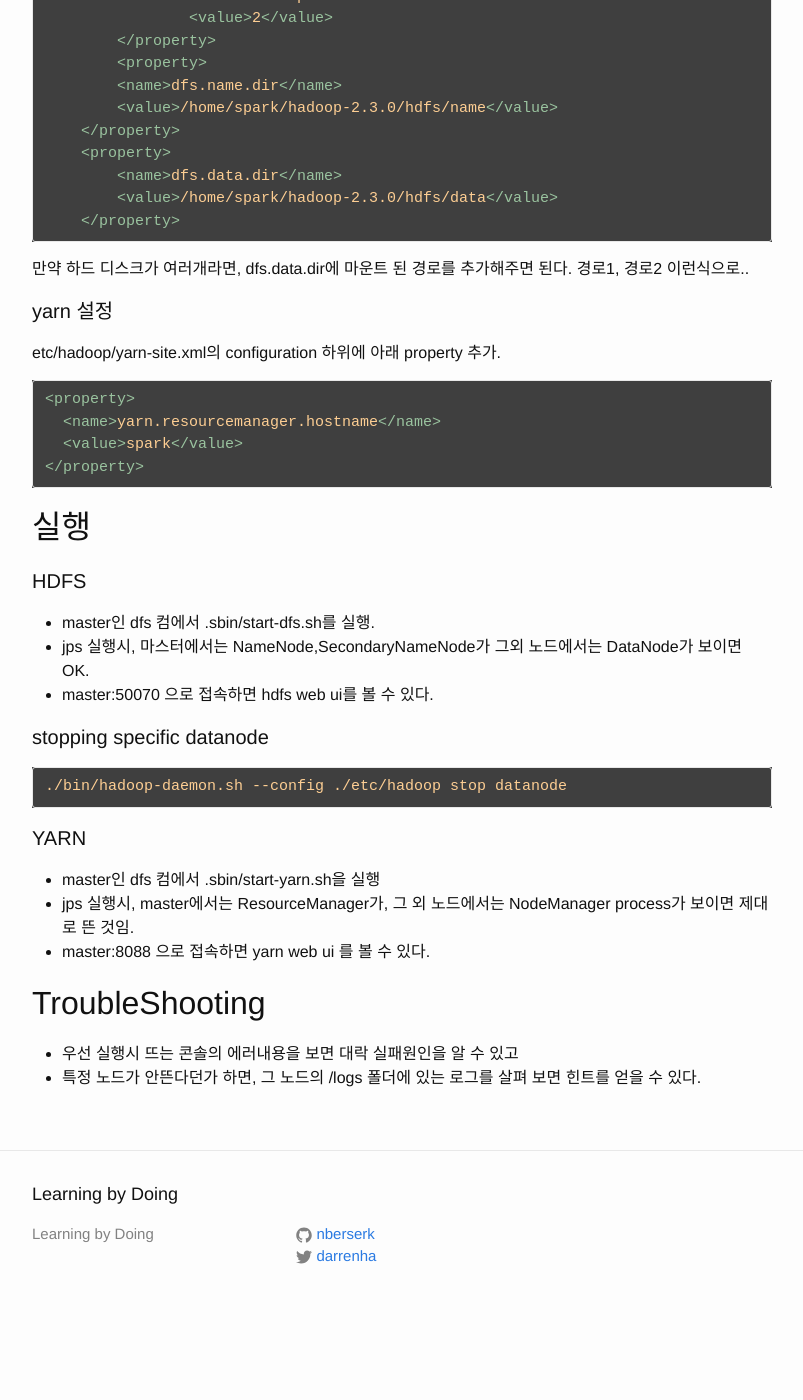
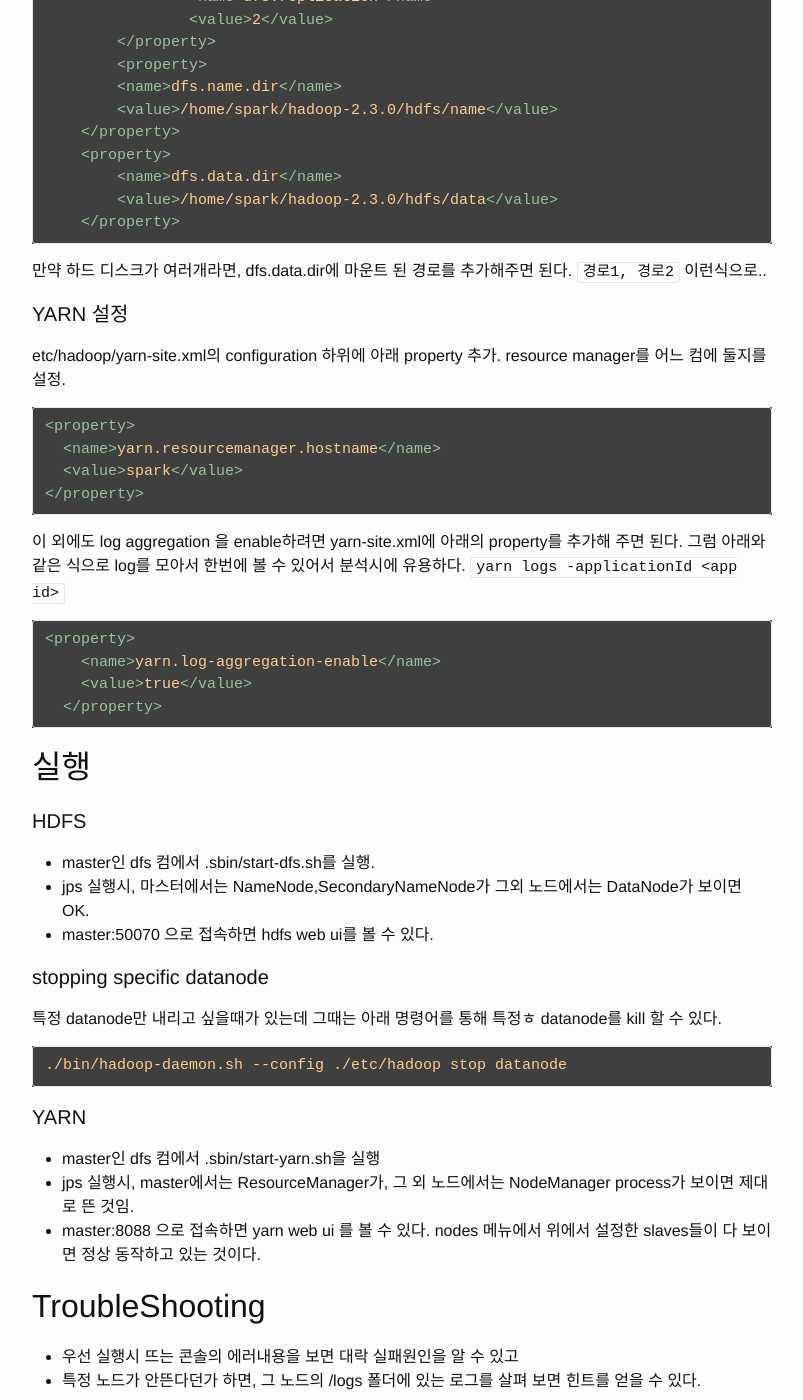
Before and after one commit to nberserk/nberserk.github.io.backup, a Jekyll site: the page built from _posts/2015-06-11-hadoop-intro.md, in a window 1280 px wide and 1400 px high, scrolled down 1410 px. Shown: the whole window, without its empty margins (238-1041 px from the left). Built offline with Jekyll 4.4.1, drawn with Linux system fonts in a browser that asks for light colours; Markdown is read by kramdown in place of the engine named in the settings; comment, search, counter and statistics services are not loaded; before the commit the page ends 2738 px from its top, so only the background shows below that; some of the changed text lies outside the part shown.

Commit message:
minor update

````diff
--- a/_posts/2015-06-11-hadoop-intro.md
+++ b/_posts/2015-06-11-hadoop-intro.md
@@ -22,8 +22,8 @@ dfs2 : data node
 {% endhighlight  %}
 
 * 위 컴퓨터간에 ssh를 password없이 할 수 있게 서로 ssh key 등록
-* hadoop-2.3.x 버전을 master의  <`HADOOP_INSTALL_DIR`>에 untar
-* /etc/hosts에 컴퓨터 이름으로 찾아 갈 수 있게 dns 등록. 예> 0.0.0.0 dfs1 0.0.0.1 dfs2
+* hadoop-2.3.x 버전을 master의  `<HADOOP_INSTALL_DIR>`에 untar
+* /etc/hosts에 컴퓨터 이름으로 찾아 갈 수 있게 dns 등록. 예> `0.0.0.0 dfs1 0.0.0.1 dfs2`
 * /etc/hadoop/masters 에 master의 컴 이름인 dfs를 입력(한줄에 하나씩)
 {% highlight text %}
 dfs
@@ -61,14 +61,24 @@ etc/hadoop/hdfs-site.xml의 configuration 하위에 아래 property 추가
     </property>
 {% endhighlight %}
 
-만약 하드 디스크가 여러개라면, dfs.data.dir에 마운트 된 경로를 추가해주면 된다. 경로1, 경로2 이런식으로..
-#### yarn 설정
-etc/hadoop/yarn-site.xml의 configuration 하위에 아래 property 추가.
+만약 하드 디스크가 여러개라면, dfs.data.dir에 마운트 된 경로를 추가해주면 된다. `경로1, 경로2` 이런식으로..
+#### YARN 설정
+etc/hadoop/yarn-site.xml의 configuration 하위에 아래 property 추가. resource manager를 어느 컴에 둘지를 설정.
 {% highlight xml%}
 <property>
   <name>yarn.resourcemanager.hostname</name>
   <value>spark</value>
 </property>
+{% endhighlight %}
+
+이 외에도 log aggregation 을 enable하려면 yarn-site.xml에 아래의 property를 추가해 주면 된다.  그럼 아래와 같은 식으로 log를 모아서 한번에 볼 수 있어서 분석시에 유용하다.
+`yarn logs -applicationId <app id>`
+
+{% highlight xml%}
+<property>
+    <name>yarn.log-aggregation-enable</name>
+    <value>true</value>
+  </property>
 {% endhighlight %}
 
 
@@ -81,7 +91,7 @@ etc/hadoop/yarn-site.xml의 configuration 하위에 아래 property 추가.
 - master:50070 으로 접속하면 hdfs web ui를 볼 수 있다.
 
 #### stopping specific datanode
-
+특정 datanode만 내리고 싶을때가 있는데 그때는 아래 명령어를 통해 특정ㅎ datanode를 kill 할 수 있다.
 ```
 ./bin/hadoop-daemon.sh --config ./etc/hadoop stop datanode
 ```
@@ -89,9 +99,13 @@ etc/hadoop/yarn-site.xml의 configuration 하위에 아래 property 추가.
 #### YARN
 - master인 dfs 컴에서 .sbin/start-yarn.sh을 실행
 - jps 실행시, master에서는 ResourceManager가, 그 외 노드에서는 NodeManager process가 보이면 제대로 뜬 것임.
-- master:8088 으로 접속하면 yarn web ui 를 볼 수 있다.
+- master:8088 으로 접속하면 yarn web ui 를 볼 수 있다. nodes 메뉴에서 위에서 설정한 slaves들이 다 보이면 정상 동작하고 있는 것이다.
 
 ## TroubleShooting
 
 - 우선 실행시 뜨는 콘솔의 에러내용을 보면 대락 실패원인을 알 수 있고
-* 특정 노드가 안뜬다던가 하면, 그 노드의 /logs 폴더에 있는 로그를 살펴 보면 힌트를 얻을 수 있다.
+- 특정 노드가 안뜬다던가 하면, 그 노드의 /logs 폴더에 있는 로그를 살펴 보면 힌트를 얻을 수 있다.
+
+
+## revision history
+* 2015/7/27 minor update
````
Also changed, not shown: _posts/2015-06-16-spark.md (+6 -15 lines), _posts/2015-06-17-zeppelin.md (+4 -0 lines).
